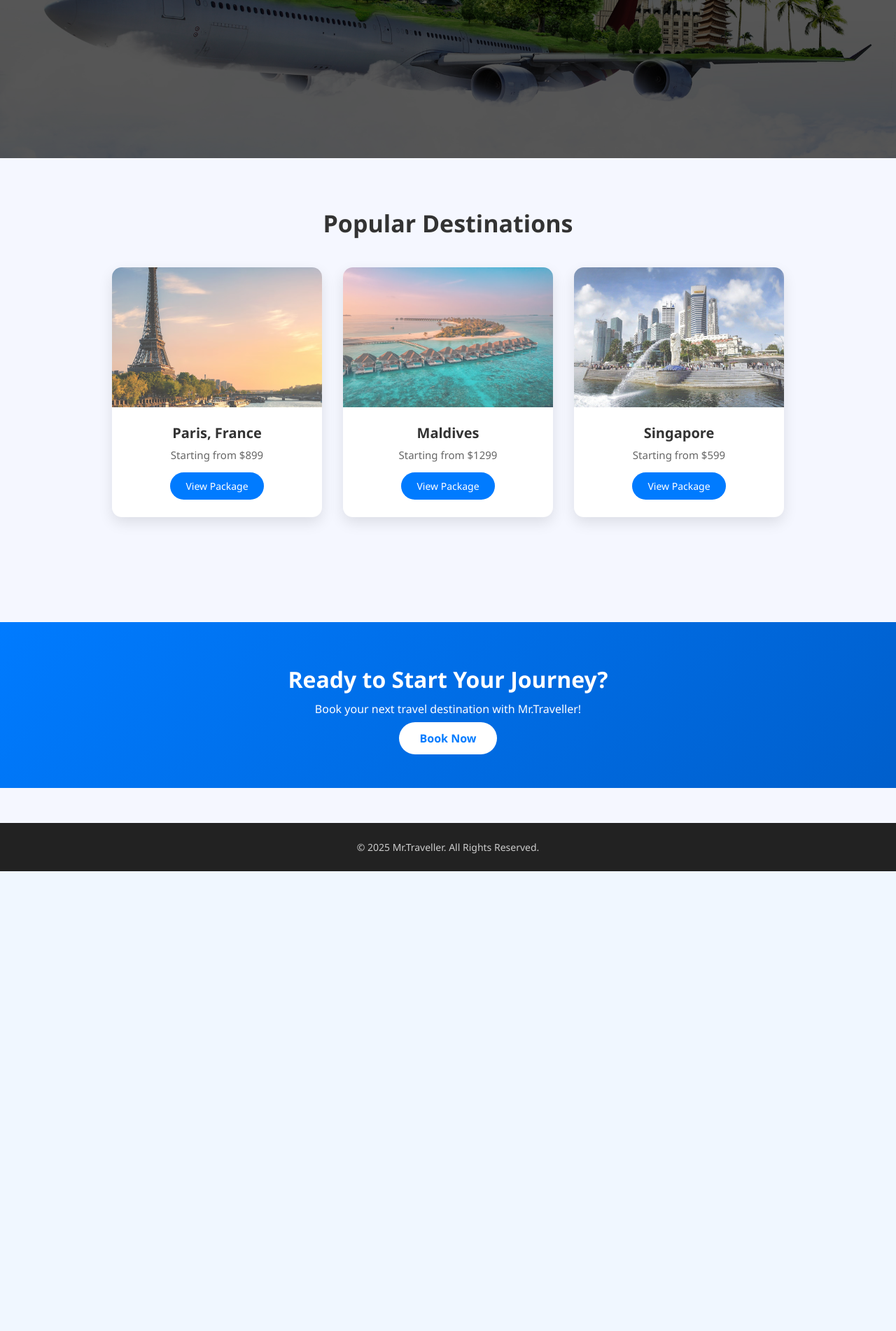
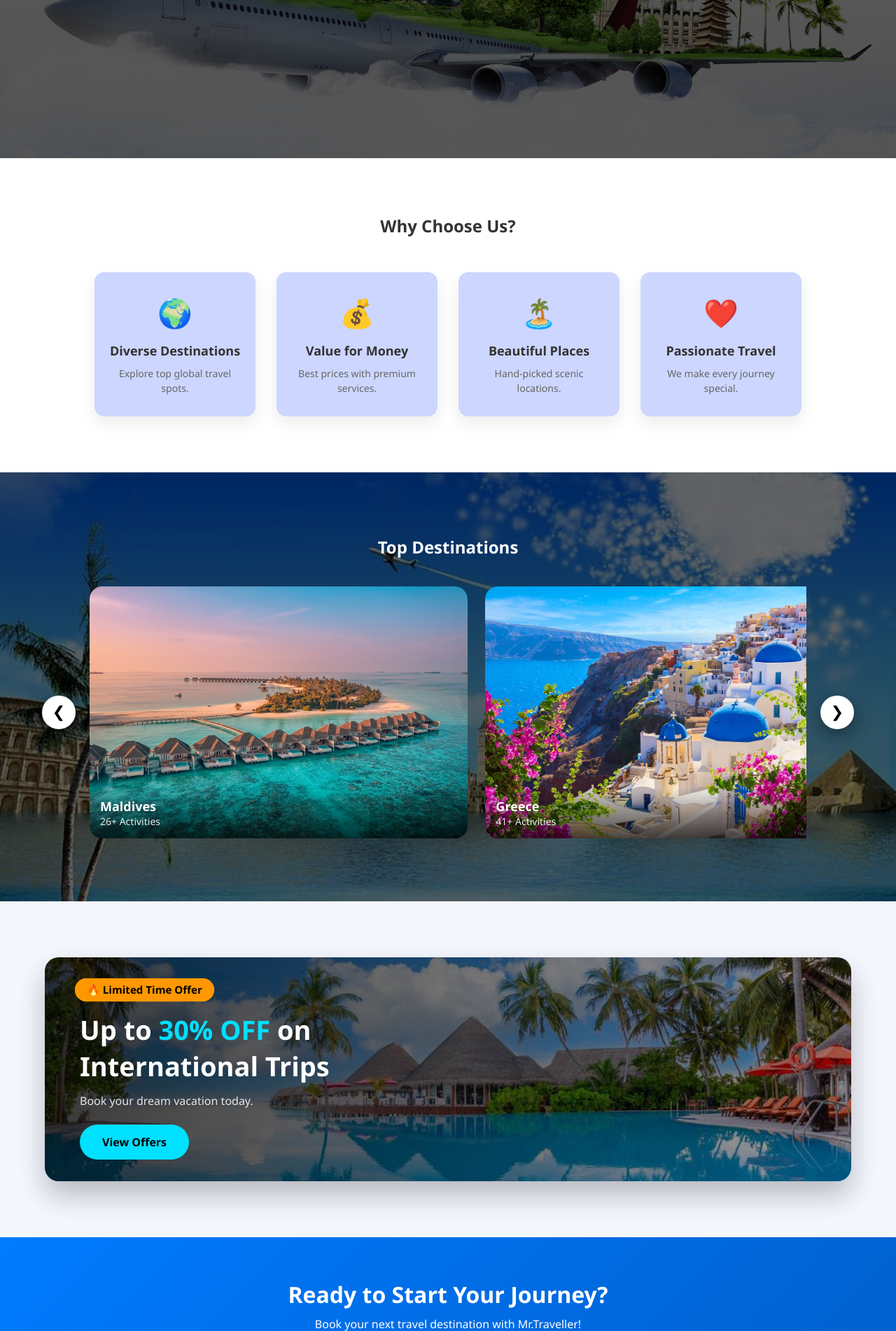
Before and after one commit to AaishaShahani2001/mr.traveller, a PHP site: page /home.php in a window 1280 px wide. Shown: the part 480-2382 px from the top of the page at 70% size. Before the commit the page ends 1725 px from the top, so only its background shows below. Run offline with PHP 8.4, Linux system fonts and the light colour scheme; the visitor is signed in with stand-in values (Sample User, id 1).

Commit message:
updated home page with offer banner and top destination image slider

```diff
--- a/assets/css/home.css
+++ b/assets/css/home.css
@@ -89,13 +89,14 @@ body {
 .hero-content h1 {
     font-size: 48px;
     margin-bottom: 15px;
+    color: white;
 }
 
 .hero-content p {
     font-size: 18px;
     margin-bottom: 20px;
     line-height: 1.6;
-    color: black;
+    color: white;
 }
 
 .hero-btn {
@@ -114,79 +115,261 @@ body {
     transform: translateY(-2px);
 }
 
-
-/* -------- Destinations -------- */
-.destinations {
-    padding: 70px 0;
+/* -------- Why Choose Us -------- */
+.why-us {
+    padding: 80px 20px;
     text-align: center;
+    background: #fff;
 }
 
-.section-title {
-    font-size: 34px;
-    margin-bottom: 40px;
-}
-
-.dest-grid {
+.why-grid {
+    margin-top: 50px;
     display: flex;
     justify-content: center;
     gap: 30px;
     flex-wrap: wrap;
 }
 
-.dest-card {
-    width: 300px;
-    background: white;
+.why-card {
+    width: 230px;
+    padding: 30px 20px;
+    background: #ccd6ff;
     border-radius: 14px;
-    padding-bottom: 25px;
-    box-shadow: 0 8px 20px rgba(0,0,0,0.1);
-    overflow: hidden;
+    box-shadow: 0 10px 25px rgba(0,0,0,0.08);
     transition: transform 0.3s, box-shadow 0.3s;
 }
 
-.dest-card:hover {
+.why-card:hover {
     transform: translateY(-8px);
-    box-shadow: 0 14px 30px rgba(0,0,0,0.15);
+    box-shadow: 0 15px 35px rgba(0,0,0,0.15);
 }
 
-/* Package image with opacity */
-.dest-card img {
-    width: 100%;
-    height: 200px;
-    object-fit: cover;
-    opacity: 0.75;
-    transition: opacity 0.3s, transform 0.3s;
+.why-card span {
+    font-size: 40px;
+    display: block;
+    margin-bottom: 15px;
 }
 
-.dest-card:hover img {
-    opacity: 1;
-    transform: scale(1.05);
+.why-card h3 {
+    font-size: 18px;
+    margin-bottom: 10px;
 }
 
-.dest-card h3 {
-    margin: 18px 0 8px;
-    font-size: 20px;
+.why-card p {
+    font-size: 14px;
+    color: #666;
+    line-height: 1.5;
 }
 
-.dest-card p {
-    font-size: 15px;
-    color: #666;
+
+
+
+/* ===== TOP DESTINATIONS (HORIZONTAL CAROUSEL) ===== */
+.top-destinations {
+    padding: 90px 0;
+    background: url("../img/packages.jpg") center/cover no-repeat;
+    position: relative;
+    text-align: center;
 }
 
-.book-btn {
-    display: inline-block;
-    margin-top: 15px;
-    padding: 10px 22px;
+.top-destinations::before {
+    content: "";
+    position: absolute;
+    inset: 0;
+    background: rgba(0,0,0,0.6);
+}
+
+.top-destinations * {
+    position: relative;
+    z-index: 2;
+}
+
+.top-destinations .section-title {
+    color: #fff;
+    margin-bottom: 40px;
+}
+
+/* Carousel layout */
+.carousel-wrapper {
+    display: flex;
+    align-items: center;
+    justify-content: center;
+    gap: 20px;
+}
+
+.carousel-window {
+    width: 80%;
+    overflow: hidden;
+}
+
+.carousel-track {
+    display: flex;
+    gap: 25px;
+    transition: transform 0.6s ease;
+}
+
+/* Cards */
+.carousel-card {
+    min-width: 280px;
+    height: 360px;
+    background: #000;
+    border-radius: 18px;
+    overflow: hidden;
+    position: relative;
+    flex-shrink: 0;
+}
+
+.carousel-card img {
+    width: 100%;
+    height: 100%;
+    object-fit: cover;
+}
+
+/* Card info */
+.card-info {
+    position: absolute;
+    bottom: 0;
+    width: 100%;
+    padding: 15px;
+    color: #fff;
+    background: linear-gradient(to top, rgba(0,0,0,0.7), transparent);
+    text-align: left;
+}
+
+.card-info h3 {
+    font-size: 18px;
+}
+
+.card-info p {
+    font-size: 14px;
+    opacity: 0.9;
+}
+
+/* Arrows */
+.carousel-btn {
+    width: 48px;
+    height: 48px;
+    border-radius: 50%;
+    border: none;
+    background: white;
+    font-size: 22px;
+    cursor: pointer;
+    box-shadow: 0 8px 25px rgba(0,0,0,0.4);
+    transition: transform 0.3s, background 0.3s;
+}
+
+.carousel-btn:hover {
     background: #007bff;
     color: white;
-    border-radius: 20px;
-    text-decoration: none;
-    font-size: 14px;
-    transition: background 0.3s;
+    transform: scale(1.1);
 }
 
-.book-btn:hover {
-    background: #005fcc;
+
+/* -------- Offer Banner -------- */
+.offer-banner {
+    position: relative;
+    margin: 80px auto;
+    width: 90%;
+    height: 320px;
+    border-radius: 20px;
+    background: url("../img/banner.jpg") center/cover no-repeat;
+    overflow: hidden;
+    box-shadow: 0 20px 40px rgba(0,0,0,0.25);
+    animation: slideUp 1.2s ease forwards;
 }
+
+/* Dark overlay */
+.offer-banner::before {
+    content: "";
+    position: absolute;
+    inset: 0;
+    background: linear-gradient(
+        to right,
+        rgba(0,0,0,0.75),
+        rgba(0,0,0,0.35)
+    );
+}
+
+/* Content */
+.offer-content {
+    position: relative;
+    z-index: 2;
+    height: 100%;
+    padding: 50px;
+    color: white;
+    display: flex;
+    flex-direction: column;
+    justify-content: center;
+    max-width: 600px;
+}
+
+/* Offer badge */
+.offer-badge {
+    display: inline-block;
+    background: #ff9800;
+    color: #000;
+    padding: 6px 16px;
+    border-radius: 20px;
+    font-size: 14px;
+    font-weight: bold;
+    margin-bottom: 15px;
+    width: fit-content;
+    animation: pulse 1.5s infinite;
+}
+
+/* Text */
+.offer-content h2 {
+    font-size: 38px;
+    margin-bottom: 12px;
+}
+
+.offer-content h2 span {
+    color: #00e0ff;
+}
+
+.offer-content p {
+    font-size: 16px;
+    margin-bottom: 20px;
+    line-height: 1.6;
+    color: #e6e6e6;
+}
+
+/* Button */
+.offer-btn {
+    display: inline-block;
+    padding: 14px 32px;
+    background: #00e0ff;
+    color: #000;
+    font-weight: bold;
+    border-radius: 30px;
+    text-decoration: none;
+    width: fit-content;
+    transition: transform 0.3s, box-shadow 0.3s;
+}
+
+.offer-btn:hover {
+    transform: translateY(-3px);
+    box-shadow: 0 12px 30px rgba(0,224,255,0.6);
+}
+
+/* Animations */
+@keyframes slideUp {
+    from {
+        opacity: 0;
+        transform: translateY(60px);
+    }
+    to {
+        opacity: 1;
+        transform: translateY(0);
+    }
+}
+
+@keyframes pulse {
+    0% { transform: scale(1); }
+    50% { transform: scale(1.08); }
+    100% { transform: scale(1); }
+}
+
 
 /* -------- CTA Section -------- */
 .cta {
--- a/home.php
+++ b/home.php
@@ -6,7 +6,6 @@ if (!isset($_SESSION['user_id'])) {
     exit;
 }
 ?>
-
 <!DOCTYPE html>
 <html lang="en">
 <head>
@@ -21,7 +20,6 @@ if (!isset($_SESSION['user_id'])) {
 <header class="header">
     <div class="container">
         <h2 class="logo">Mr.<span>Traveller</span></h2>
-
         <nav class="nav">
             <a href="home.php">Home</a>
             <a href="destinations.php">Destinations</a>
@@ -33,7 +31,7 @@ if (!isset($_SESSION['user_id'])) {
     </div>
 </header>
 
-    <!-- ================= HERO SECTION ================= -->
+<!-- ================= HERO ================= -->
 <section class="hero">
     <div class="hero-content">
         <h1>Discover Your Next Adventure</h1>
@@ -42,47 +40,125 @@ if (!isset($_SESSION['user_id'])) {
     </div>
 </section>
 
-    <!-- ================= POPULAR DESTINATIONS ================= -->
-    <section class="destinations">
-        <h2 class="section-title">Popular Destinations</h2>
+<!-- ================= WHY CHOOSE US ================= -->
+<section class="why-us">
+    <h2 class="section-title">Why Choose Us?</h2>
+    <div class="why-grid">
+        <div class="why-card"><span>🌍</span><h3>Diverse Destinations</h3><p>Explore top global travel spots.</p></div>
+        <div class="why-card"><span>💰</span><h3>Value for Money</h3><p>Best prices with premium services.</p></div>
+        <div class="why-card"><span>🏝️</span><h3>Beautiful Places</h3><p>Hand-picked scenic locations.</p></div>
+        <div class="why-card"><span>❤️</span><h3>Passionate Travel</h3><p>We make every journey special.</p></div>
+    </div>
+</section>
 
-        <div class="dest-grid">
 
-            <div class="dest-card">
-                <img src="assets/img/paris-eiffel.avif" alt="">
-                <h3>Paris, France</h3>
-                <p>Starting from $899</p>
-                <a href="#" class="book-btn">View Package</a>
+<!-- ================= TOP DESTINATIONS ================= -->
+<section class="top-destinations">
+    <h2 class="section-title">Top Destinations</h2>
+
+    <div class="carousel-wrapper">
+        <button class="carousel-btn left" onclick="slideLeft()">&#10094;</button>
+
+        <div class="carousel-window">
+            <div class="carousel-track" id="carouselTrack">
+
+                <div class="carousel-card">
+                    <img src="assets/img/maldives.jpg">
+                    <div class="card-info">
+                        <h3>Maldives</h3>
+                        <p>26+ Activities</p>
+                    </div>
                 </div>
 
-            <div class="dest-card">
-                <img src="assets/img/maldives.jpg" alt="">
-                <h3>Maldives</h3>
-                <p>Starting from $1299</p>
-                <a href="#" class="book-btn">View Package</a>
+                <div class="carousel-card">
+                    <img src="assets/img/greece.jpg">
+                    <div class="card-info">
+                        <h3>Greece</h3>
+                        <p>41+ Activities</p>
+                    </div>
                 </div>
 
-            <div class="dest-card">
-                <img src="assets/img/singapore.jpg" alt="">
+                <div class="carousel-card">
+                    <img src="assets/img/brazil.jpg">
+                    <div class="card-info">
+                        <h3>Brazil</h3>
+                        <p>56+ Tours</p>
+                    </div>
+                </div>
+
+                <div class="carousel-card">
+                    <img src="assets/img/Paris-eiffel.avif">
+                    <div class="card-info">
+                        <h3>Paris</h3>
+                        <p>48+ Activities • 29 Tours</p>
+                    </div>
+                </div>
+
+                <div class="carousel-card">
+                    <img src="assets/img/singapore.jpg">
+                    <div class="card-info">
                         <h3>Singapore</h3>
-                <p>Starting from $599</p>
-                <a href="view_destination.php" class="book-btn">View Package</a>
+                        <p>39+ Activities • 42+ Tours</p>
+                    </div>
+                </div>
+
+                <div class="carousel-card">
+                    <img src="assets/img/italy.webp">
+                    <div class="card-info">
+                        <h3>Italy</h3>
+                        <p>19+ Activities</p>
+                    </div>
                 </div>
 
             </div>
+        </div>
+
+        <button class="carousel-btn right" onclick="slideRight()">&#10095;</button>
+    </div>
 </section>
 
-    <!-- ================= CTA SECTION ================= -->
+
+<!-- ================= OFFER ================= -->
+<section class="offer-banner">
+    <div class="offer-content">
+        <span class="offer-badge">🔥 Limited Time Offer</span>
+        <h2>Up to <span>30% OFF</span> on International Trips</h2>
+        <p>Book your dream vacation today.</p>
+        <a href="destinations.php" class="offer-btn">View Offers</a>
+    </div>
+</section>
+
+<!-- ================= CTA ================= -->
 <section class="cta">
     <h2>Ready to Start Your Journey?</h2>
     <p>Book your next travel destination with Mr.Traveller!</p>
     <a href="booking.php" class="cta-btn">Book Now</a>
 </section>
 
-    <!-- ================= FOOTER ================= -->
 <footer class="footer">
     <p>&copy; 2025 Mr.Traveller. All Rights Reserved.</p>
 </footer>
 
+<script>
+const track = document.getElementById("carouselTrack");
+const cardWidth = 305; // card width + gap
+let position = 0;
+
+function slideRight() {
+    const maxScroll = -(track.scrollWidth - document.querySelector(".carousel-window").offsetWidth);
+    position -= cardWidth;
+    if (position < maxScroll) position = maxScroll;
+    track.style.transform = `translateX(${position}px)`;
+}
+
+function slideLeft() {
+    position += cardWidth;
+    if (position > 0) position = 0;
+    track.style.transform = `translateX(${position}px)`;
+}
+</script>
+
+
+
 </body>
 </html>
```
Also changed, not shown: assets/img/banner.jpg (added), assets/img/brazil.jpg (added), assets/img/greece.jpg (added), assets/img/italy.webp (added), assets/img/packages.jpg (added). Lines whose indentation alone changed are shown as unchanged.
